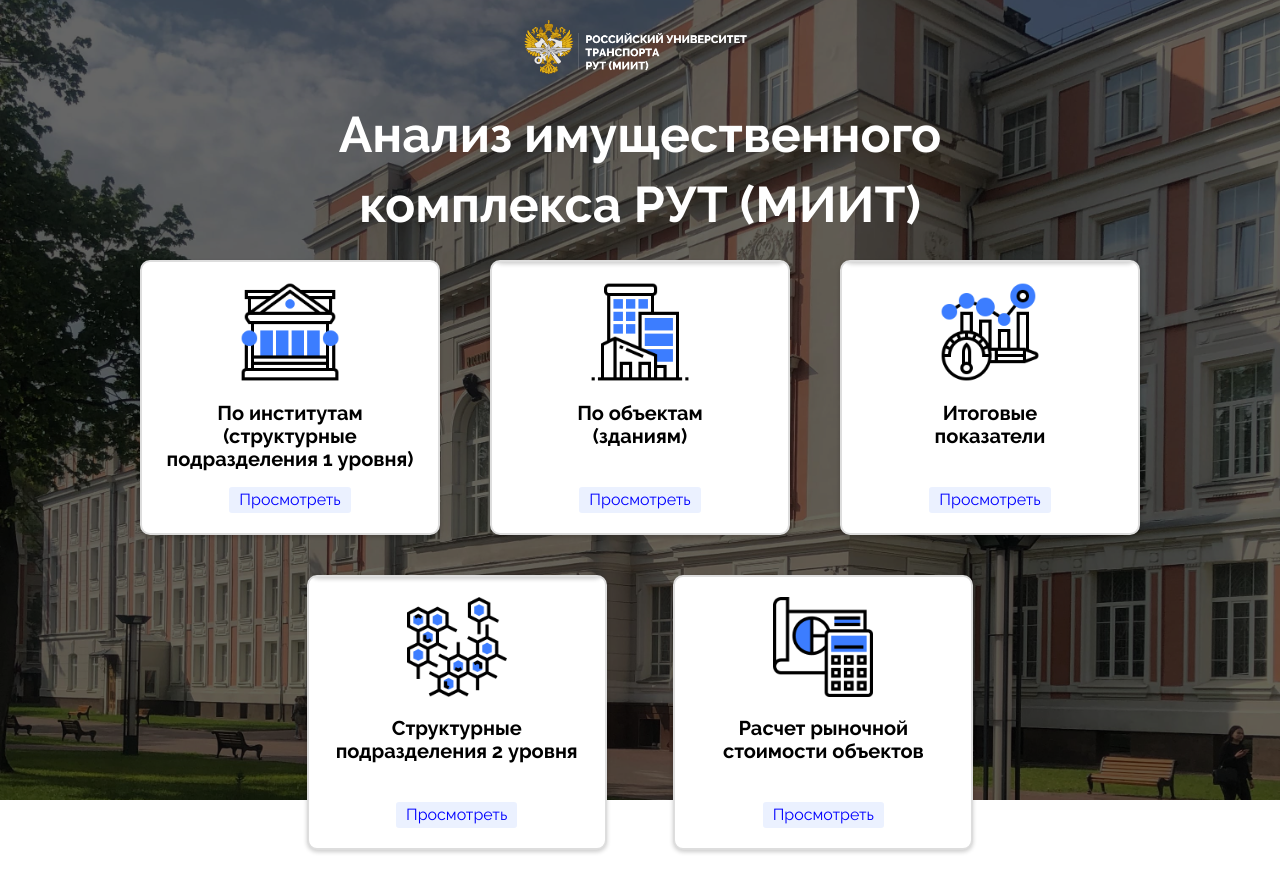
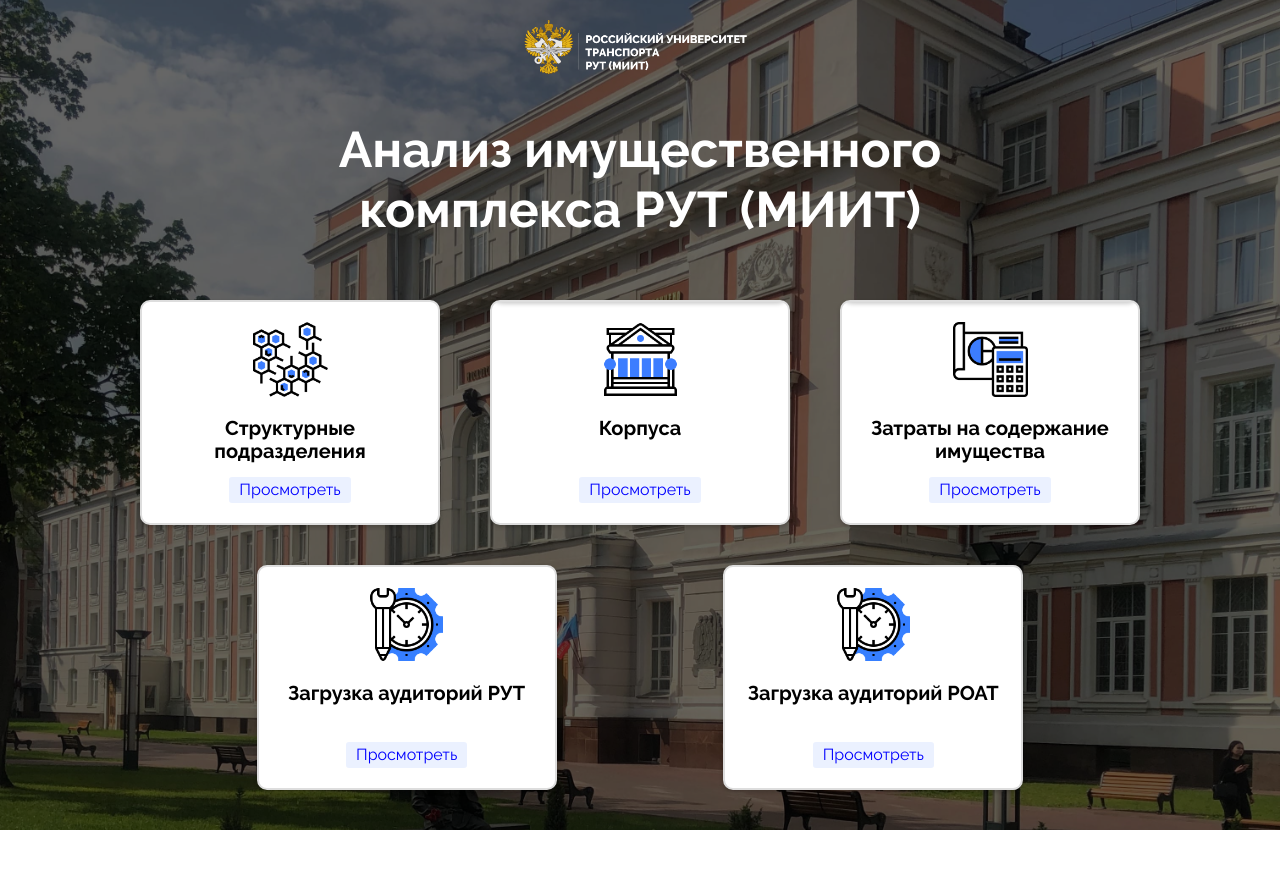
Before and after one commit to Medjestik/rut-analytics, a React (Create React App) app: page / in a window 1280 px wide. After the commit the page ends 830 px from the top, so only its background shows below. Built offline with nearby package versions, Linux system fonts and the light colour scheme.

Commit message:
feat: 05.05

```diff
--- a/src/components/App/App.css
+++ b/src/components/App/App.css
@@ -26,15 +26,27 @@
   flex-direction: column;
   scroll-behavior: smooth;
   min-height: 100vh;
+
   background-image: url('../../images/rut-overlay.jpg');
   background-position: center;
   background-repeat: no-repeat;
   background-size: cover;
+  z-index: 0;
 
 }
+.page::after {
+  content: '';
+  width: 100%;
+  height: 100%;
+  position: absolute;
+  left: 0px;
+  top: 0px;
+  background-color: rgba(0, 0, 0, .6);
+  z-index: 1;
+}
 .overlay {
-  width: 100vw;
-  height: 100vh;
+  width: 100%;
+  height: 100%;
   position: absolute;
   left: 0px;
   top: 0px;
@@ -43,4 +55,5 @@
 .container {
   max-width: 1280px;
   margin: 0px auto;
+  z-index: 1000;
 }
--- a/src/components/App/App.js
+++ b/src/components/App/App.js
@@ -6,10 +6,8 @@
 function App() {
   return (
     <div className="page">
-      <div className="overlay">
         <Header />
         <Main />
-      </div>
     </div>
   );
 }
--- a/src/components/Main/Main.css
+++ b/src/components/Main/Main.css
@@ -1,15 +1,15 @@
 .main__title {
-  margin: 0px auto;
+  margin: 20px auto 0px;
   font-style: normal;
   font-weight: 700;
   font-size: 50px;
-  line-height: 70px;
+  line-height: 60px;
   color: var(--white-color);
   text-align: center;
   max-width: 800px;
 }
 .main__list {
-  margin: 20px auto 0px;
+  margin: 60px auto 0px;
   padding: 0px;
   list-style-type: none;
   display: flex;
@@ -24,7 +24,7 @@
   box-sizing: border-box;
   border-radius: 10px;
   width: 300px;
-  height: 275px;
+  height: 225px;
   box-shadow: 0 2px 4px rgb(0 0 0 / 20%);
   padding: 20px;
   display: flex;
@@ -33,16 +33,11 @@
   transition: .3s ease-in-out;
   position: relative;
   overflow-y: hidden;
+  z-index: 1000;
 }
 .main__item:hover {
   background-color: var(--secondary-color);
   border: 2px solid var(--secondary-color);
-}
-.main__item:nth-of-type(4) {
-  margin-left: 150px;
-}
-.main__item:nth-of-type(5) {
-  margin-right: 150px;
 }
 .main__item-question {
   width: 40px;
@@ -62,8 +57,8 @@
 }
 .main__item-img {
   flex-shrink: 0;
-  width: 100px;
-  height: 100px;
+  width: 75px;
+  height: 75px;
   background-position: center;
   background-repeat: no-repeat;
   background-size: contain;
@@ -123,8 +118,14 @@
 .main__item:hover .main__item-img_type_property {
   background-image: url('../../images/property-white-icon.png');
 }
+.main__item-img_type_time {
+  background-image: url('../../images/time-icon.png');
+}
+.main__item:hover .main__item-img_type_time {
+  background-image: url('../../images/time-white-icon.png');
+}
 .main__item-name {
-  margin: 20px 0px 0px 0px;
+  margin: 20px auto 0px;
   font-style: normal;
   font-weight: 700;
   font-size: 20px;
--- a/src/components/Main/Main.js
+++ b/src/components/Main/Main.js
@@ -42,14 +42,14 @@
       <h1 className="main__title">Анализ имущественного комплекса РУТ&nbsp;(МИИТ)</h1>
       <ul className="main__list">
         <li className="main__item">
-          <div className="main__item-img main__item-img_type_institute"></div>
-          <h3 className="main__item-name">По институтам (структурные подразделения 1&nbsp;уровня)</h3>
-          <a className="main__item-link" href="https://share.streamlit.io/navydragon/analytics_test/test.py" target="_blank" rel="noreferrer">Просмотреть</a>
+          <div className="main__item-img main__item-img_type_structure"></div>
+          <h3 className="main__item-name">Структурные подразделения</h3>
+          <a className="main__item-link" href="https://analytics.emiit.ru/analytics.html?index=0" target="_self" rel="noreferrer">Просмотреть</a>
         </li>
         <li className="main__item">
-          <div className="main__item-img main__item-img_type_building"></div>
-          <h3 className="main__item-name">По объектам<br></br>(зданиям)</h3>
-          <a className="main__item-link main__item-link_type_block" href="/" target="_blank" rel="noreferrer">Просмотреть</a>
+          <div className="main__item-img main__item-img_type_institute"></div>
+          <h3 className="main__item-name">Корпуса</h3>
+          <a className="main__item-link" href="https://analytics.emiit.ru/analytics.html?index=1" target="_self" rel="noreferrer">Просмотреть</a>
           <div className={`main__item-menu ${showFinance ? "main__item-menu_type_show" : "main__item-menu_type_hide"}`}>
             <button className="main__close-menu" type="button" onClick={isHideAll}></button>
               <a className="main__menu-item main__menu-item_type_block" href="http://83.220.46.36/viewer/public?dashboardGuid=87c5fa2978bb4def8efc0c024bd85bf9" target="_blank" rel="noreferrer">
@@ -67,29 +67,9 @@
           </div>
         </li>
         <li className="main__item">
-          <div className="main__item-img main__item-img_type_indicator"></div>
-          <h3 className="main__item-name">Итоговые<br></br>показатели</h3>
-          <a className="main__item-link main__item-link_type_block" href="/" target="_blank" rel="noreferrer">Просмотреть</a>
-          <div className={`main__item-menu ${showProduction ? "main__item-menu_type_show" : "main__item-menu_type_hide"}`}>
-            <button className="main__close-menu" type="button" onClick={isHideAll}></button>
-              <a className="main__menu-item" href="http://83.220.46.36/viewer/public?dashboardGuid=c56630f9f8e946e18eadf6a2767812a7&showNav=true" target="_blank" rel="noreferrer">
-                <img className="main__menu-img" src={vpo} alt="иконка"></img>
-                <p className="main__menu-link">Высшее образование</p>
-              </a>
-              <a className="main__menu-item main__menu-item_type_block" href="/" target="_blank" rel="noreferrer">
-                <img className="main__menu-img" src={dpo} alt="иконка"></img>
-                <p className="main__menu-link">Повышение квалификации</p>
-              </a>
-              <a className="main__menu-item main__menu-item_type_block" href="/" target="_blank" rel="noreferrer">
-                <img className="main__menu-img" src={nir} alt="иконка"></img>
-                <p className="main__menu-link">НИР</p>
-              </a>
-          </div>
-        </li>
-        <li className="main__item">
-          <div className="main__item-img main__item-img_type_structure"></div>
-          <h3 className="main__item-name">Структурные подразделения 2&nbsp;уровня</h3>
-          <a className="main__item-link main__item-link_type_block" href="/" target="_blank" rel="noreferrer">Просмотреть</a>
+          <div className="main__item-img main__item-img_type_calculation"></div>
+          <h3 className="main__item-name">Затраты на содержание имущества</h3>
+          <a className="main__item-link" href="https://analytics.emiit.ru/analytics.html?index=3" target="_self" rel="noreferrer">Просмотреть</a>
           <div className={`main__item-menu ${showPersonal ? "main__item-menu_type_show" : "main__item-menu_type_hide"}`}>
             <button className="main__close-menu" type="button" onClick={isHideAll}></button>
               <a className="main__menu-item" href="http://83.220.46.36/viewer/public?dashboardGuid=0eef5c3b42a140a98bfe02ce9cd44bba" target="_blank" rel="noreferrer">
@@ -107,9 +87,14 @@
           </div>
         </li>
         <li className="main__item">
-          <div className="main__item-img main__item-img_type_calculation"></div>
-          <h3 className="main__item-name">Расчет рыночной стоимости объектов</h3>
-          <a className="main__item-link main__item-link_type_block" href="/" target="_blank" rel="noreferrer">Просмотреть</a>
+          <div className="main__item-img main__item-img_type_time"></div>
+          <h3 className="main__item-name">Загрузка аудиторий РУТ</h3>
+          <a className="main__item-link" href="https://analytics.emiit.ru/analytics.html?index=4" target="_self" rel="noreferrer">Просмотреть</a>
+        </li>
+        <li className="main__item">
+          <div className="main__item-img main__item-img_type_time"></div>
+          <h3 className="main__item-name">Загрузка аудиторий РОАТ</h3>
+          <a className="main__item-link" href="https://analytics.emiit.ru/analytics.html?index=5" target="_self" rel="noreferrer">Просмотреть</a>
         </li>
       </ul>
     </div>
```
Also changed, not shown: src/images/time-icon.png (added), src/images/time-white-icon.png (added), 12 other files (tests, documents, lock files or other folders).
